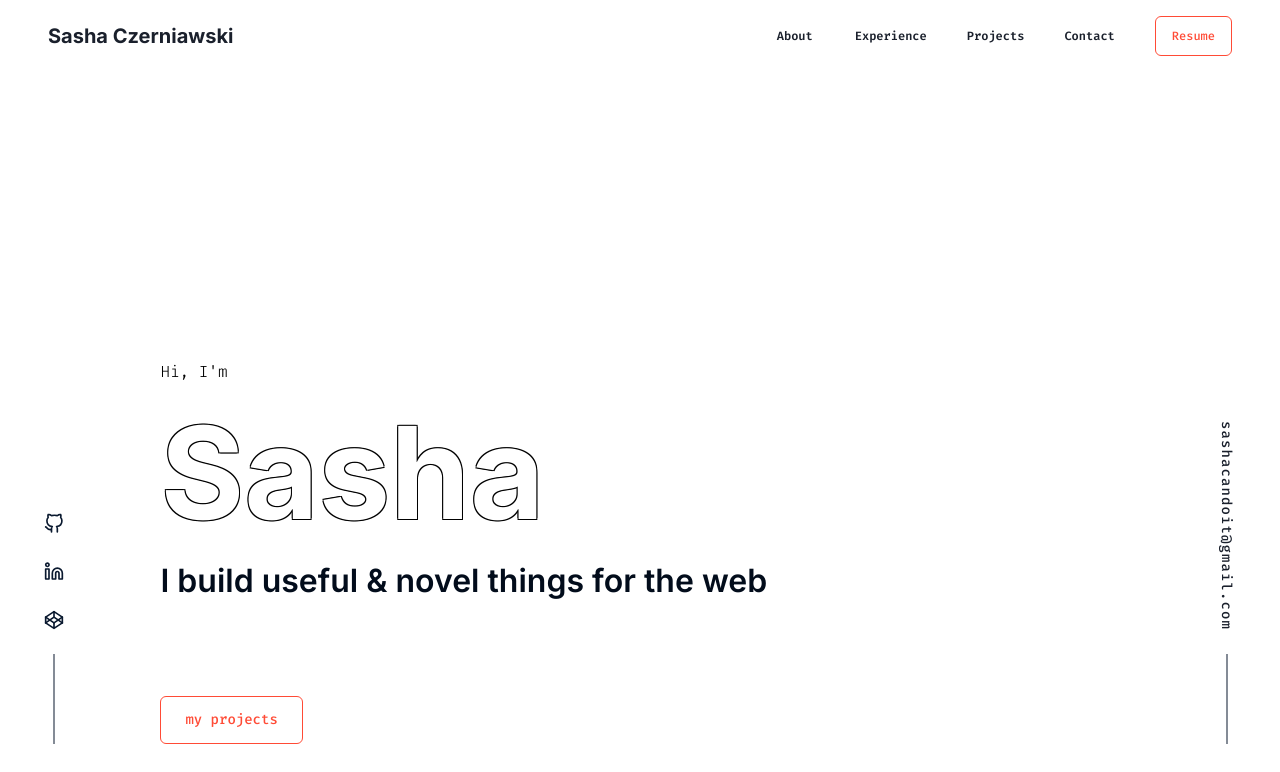
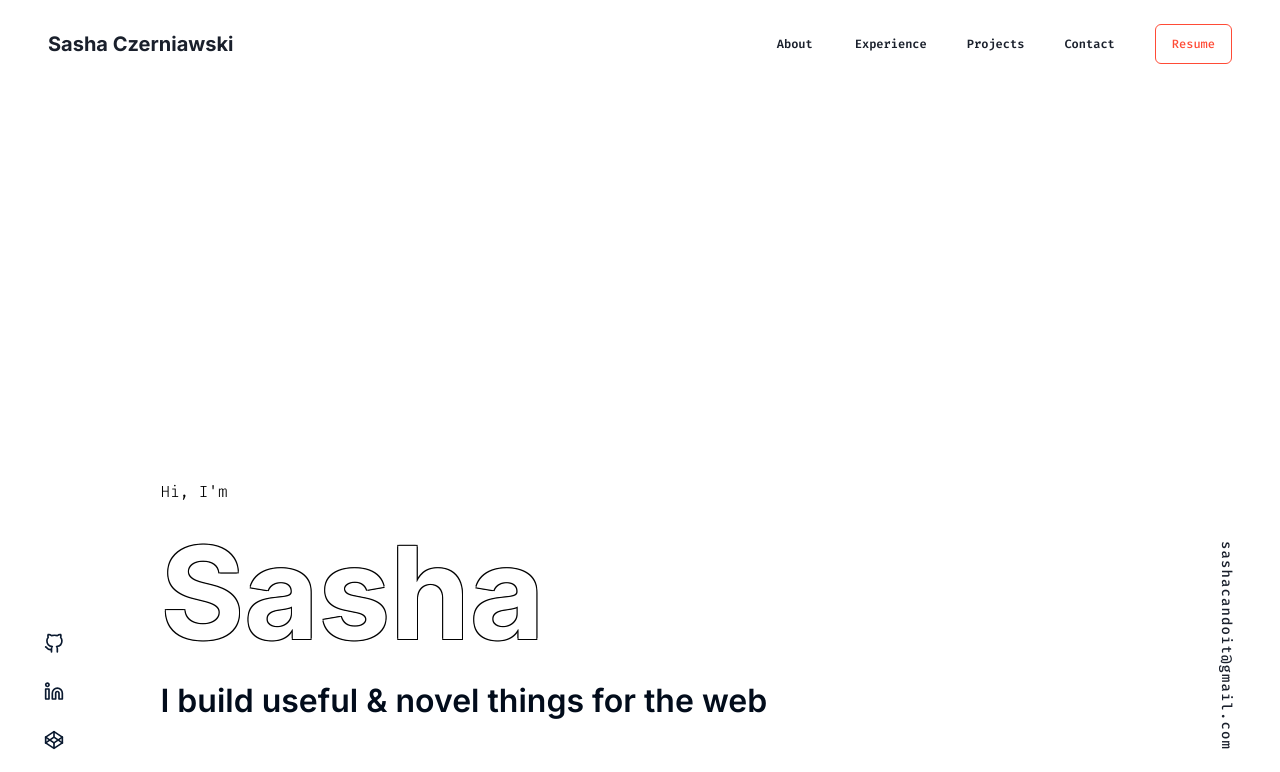
Before and after one commit to sashacandoit/portfolio-2023, a React (Create React App) app: page / in a window 1280 px wide. Shown: the top 772 px of the page. Built offline with nearby package versions, Linux system fonts and the light colour scheme.

Commit message:
more spacing adjustments

```diff
--- a/src/sections/LeftNav.js
+++ b/src/sections/LeftNav.js
@@ -6,7 +6,7 @@ function LeftNav() {
   return (
     <Container justifyContent='end' alignItems='center'>
       <VStack
-        minHeight={{ base: '30rem', lg: '40rem', xl: "85vh" }}
+        minHeight={{ base: '30rem', lg: '40rem', xl: "50rem" }}
         justify='end'
         spacing={6}
         align='center'
--- a/src/sections/RightNav.js
+++ b/src/sections/RightNav.js
@@ -5,7 +5,7 @@ import { LineSvg } from '../assets/icons/icons.js'
 function RightNav() {
   return (
     <VStack
-      minHeight={{ base: '30rem', lg: '40rem', xl: "85vh" }}
+      minHeight={{ base: '30rem', lg: '40rem', xl: "50rem" }}
       justify='end'
       spacing={6}
       align='center'
--- a/src/sections/TopNav.js
+++ b/src/sections/TopNav.js
@@ -7,7 +7,7 @@ import MobileMenu from "./components/MobileMenu";
 function TopNav() {
 
   return (
-    <Flex minWidth='100%' alignItems='center' gap='2' paddingX={{ base: '4', md: '6' }} paddingY={{ base: '6', lg: '2'}}>
+    <Flex minWidth='100%' alignItems='center' gap='2' paddingX={{ base: '4', md: '6' }} paddingY={{ base: '6', lg: '4'}}>
       <Box >
         <Heading size='md'>Sasha Czerniawski</Heading>
       </Box>
--- a/src/sections/Welcome.js
+++ b/src/sections/Welcome.js
@@ -5,9 +5,9 @@ import { Button } from '@chakra-ui/react'
 
 function Welcome() {
   return (
-    <Box justifyContent='end' alignItems='start' paddingX={"6%"} >
+    <Box justifyContent='end' alignItems='start' paddingX={"6%"} paddingBottom={'5%'}>
       <VStack
-        minHeight={{ base: '30rem', lg: '40rem', xl: "85vh" }}
+        minHeight={{ base: '30rem', lg: '40rem', xl: "50rem" }}
         justify='end'
         spacing={{ base: "2rem", lg: '6rem' }}
         align='start'
--- a/src/sections/components/ImageRows.js
+++ b/src/sections/components/ImageRows.js
@@ -24,7 +24,7 @@ function RightImgRow(props) {
   const { rowContent } = props;
   return (
     <SimpleGrid marginBottom="5em" columns={{ base: 1, lg: 2 }} spacing={{ base: '2.5rem', lg: '5em' }}>
-      <Hide below="md">
+      <Hide below="lg">
         <ProjectDetails rowContent={rowContent} />
       </Hide>
       <Box height={{ base: '16rem', md: '20rem'}}>
@@ -35,7 +35,7 @@ function RightImgRow(props) {
           alt={rowContent.title}
         />
       </Box>
-      <Show below="md">
+      <Show below="lg">
         <ProjectDetails rowContent={rowContent} />
       </Show>
     </SimpleGrid>
```
